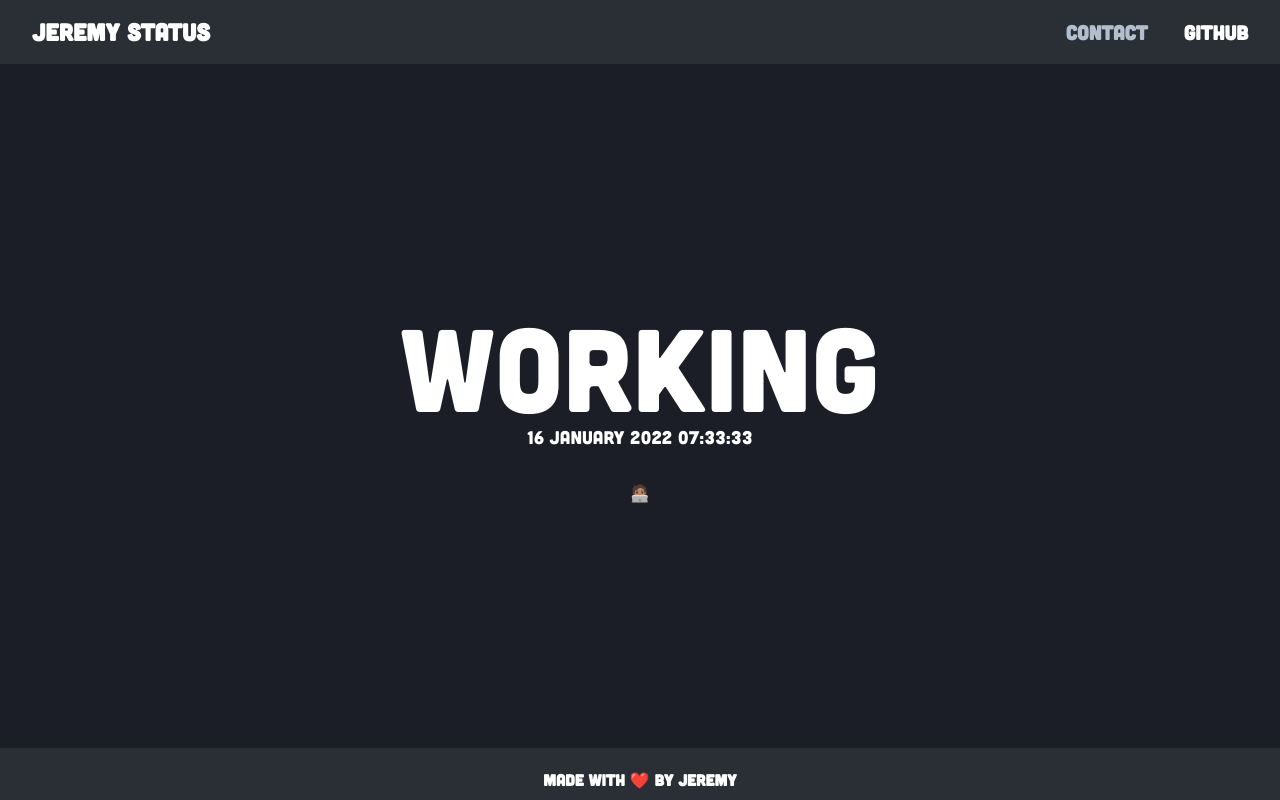
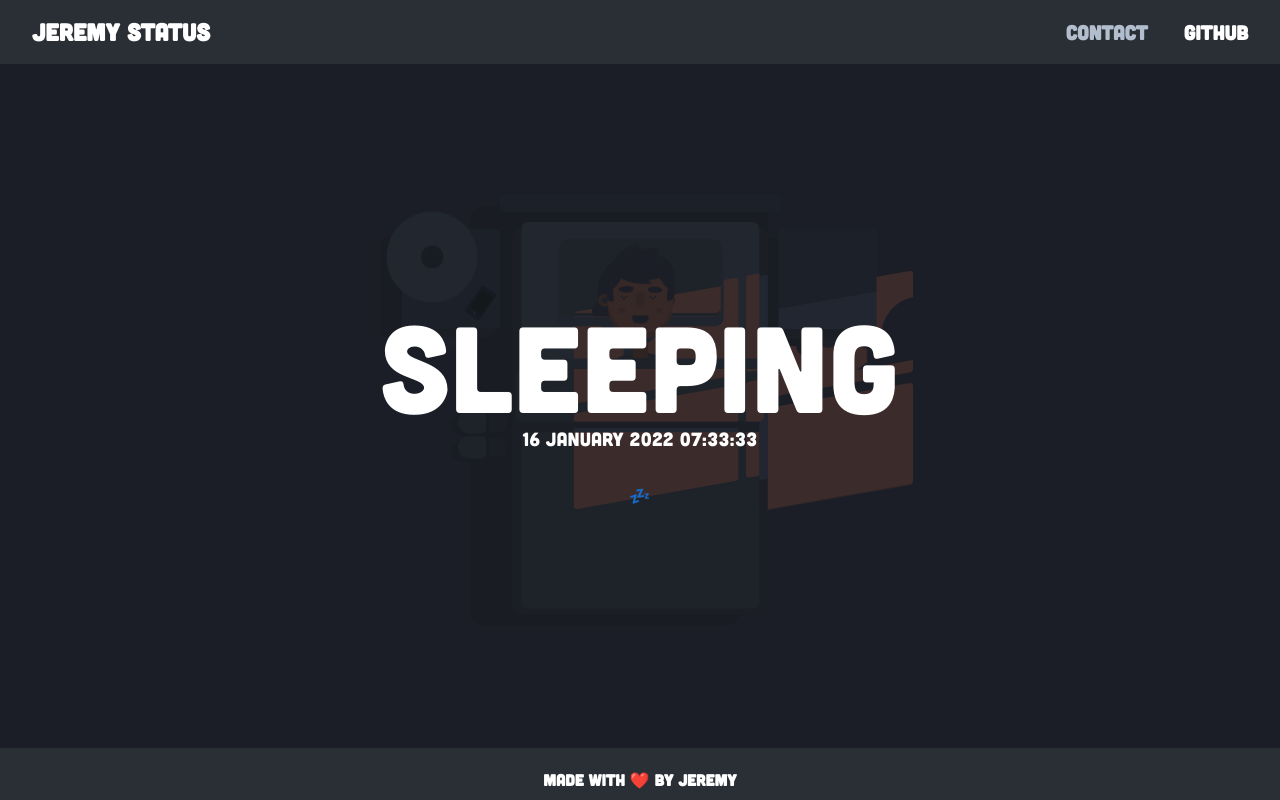
Before and after one commit to pp3times/jerestatus, a Next.js app: page / in a window 1280 px wide. Built offline with nearby package versions, Linux system fonts and the light colour scheme.

Commit message:
Update index.js

```diff
--- a/pages/index.js
+++ b/pages/index.js
@@ -16,8 +16,8 @@ export default function Home() {
 
       <div className="h-screen overflow-x-hidden">
         <Navbar />
-        {/* <Sleep /> */}
-				<Working />
+        <Sleep />
+{/* <Working /> */}
         <Footer />
       </div>
     </div>
```
